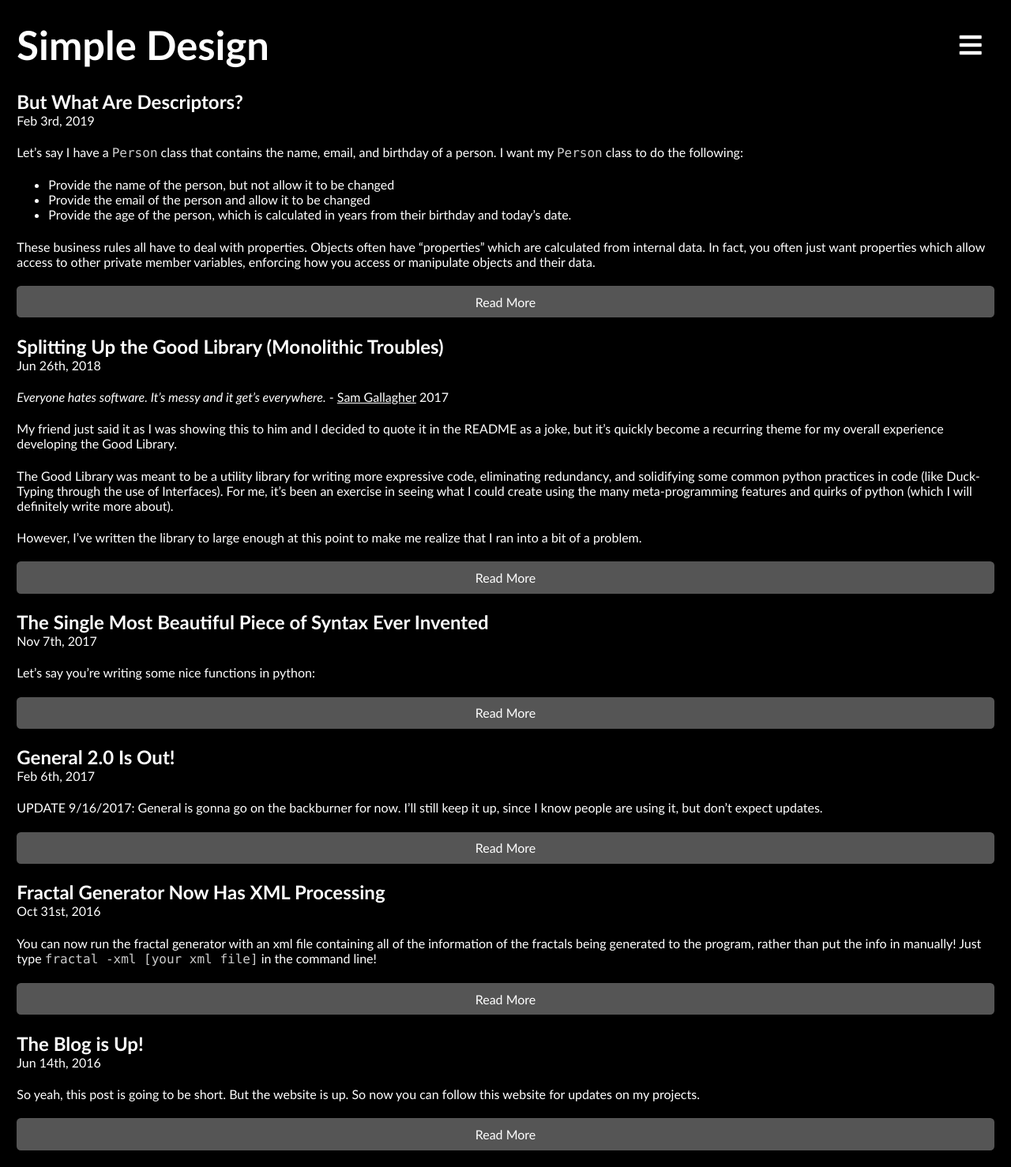
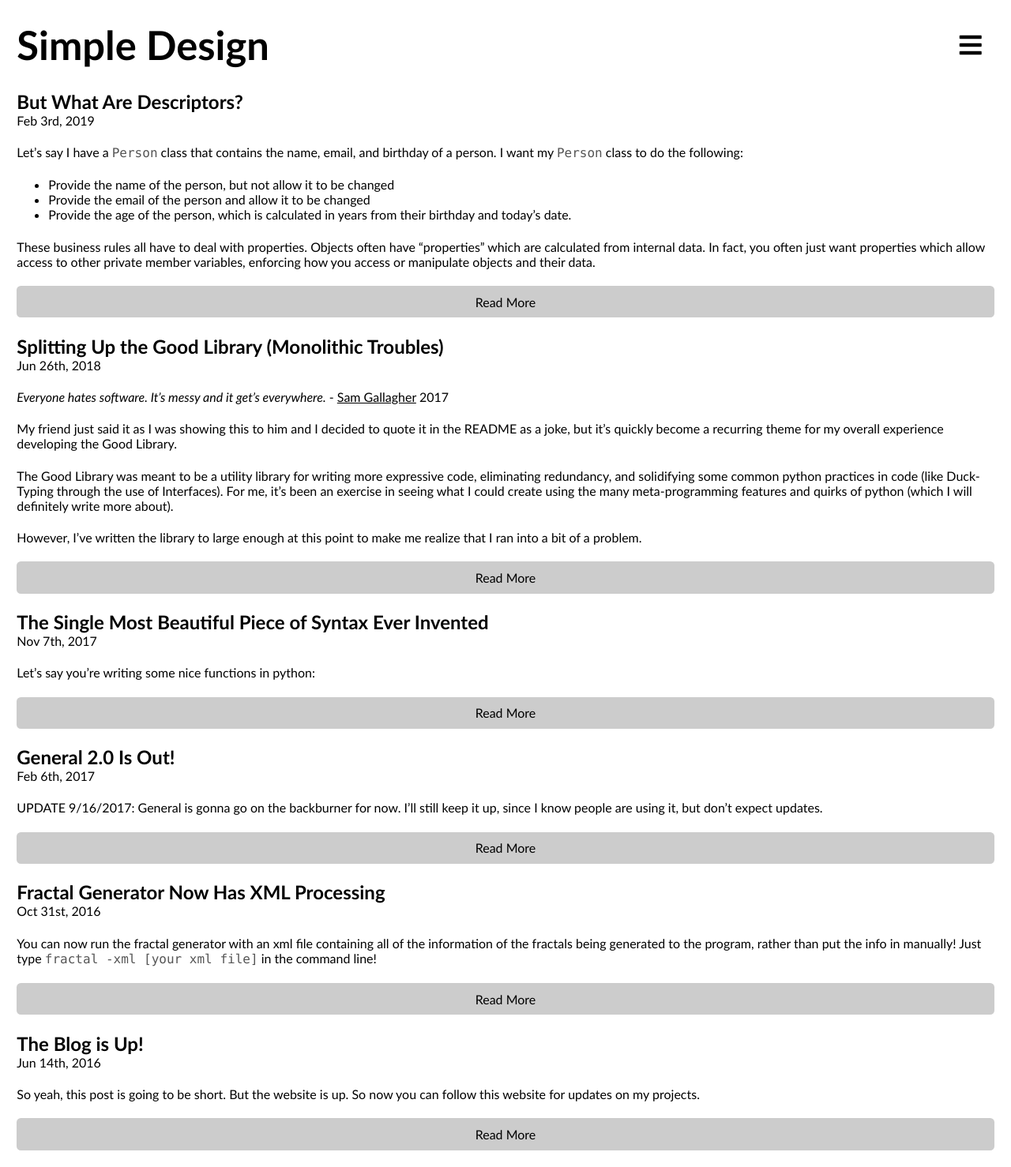
Before and after one commit to andydevs/jekyll-theme-peaceful-gates, a Jekyll site: the page built from index.html, in a window 1280 px wide. Shown: the whole page at 79% size. Built offline with Jekyll 4.4.1, drawn with Linux system fonts in a browser that asks for light colours.

Commit message:
Created Darkmode Toggle

```diff
--- a/_includes/head.html
+++ b/_includes/head.html
@@ -22,4 +22,5 @@
         crossorigin="anonymous"></script>
     <script src="{{ "/assets/js/menu-slide.js" | prepend: site.baseurl | prepend: site.url }}"></script>
     <script src="{{ "/assets/js/table-layout.js" | prepend: site.baseurl | prepend: site.url }}"></script>
+    <script src="{{ "/assets/js/darkmode-toggle.js" | prepend: site.baseurl | prepend: site.url }}"></script>
 </head>
--- a/_includes/menu.html
+++ b/_includes/menu.html
@@ -5,6 +5,9 @@
                 <div class="menu-header-left">
                     <button class="icon-button show-on-mobile" id="close-menu">
                         <span class="fas fa-chevron-left"></span>
+                    </button>
+                    <button class="icon-button" id="toggle-darkmode">
+                        <span class="fas fa-moon"></span>
                     </button>
                 </div>
                 <div class="menu-header-right">
--- a/_layouts/default.html
+++ b/_layouts/default.html
@@ -3,7 +3,7 @@
 <!DOCTYPE html>
 <html lang="en">
 {%- include head.html -%}
-<body class="darkmode">
+<body>
     {%- include menu.html -%}
     <div class="main-container">
         {{ content }}
--- /dev/null
+++ b/assets/js/darkmode-toggle.js
@@ -0,0 +1,5 @@
+$(function() {
+    $('#toggle-darkmode').click(function() {
+        $('body').toggleClass('darkmode')
+    })
+})
```
